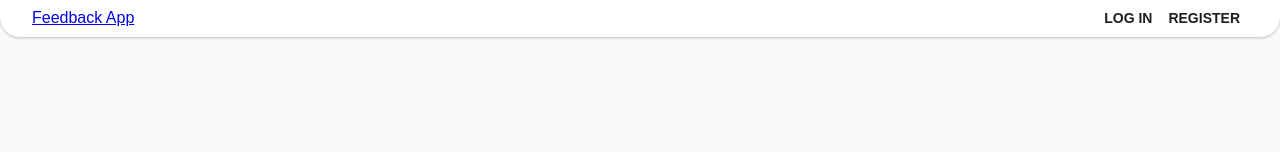
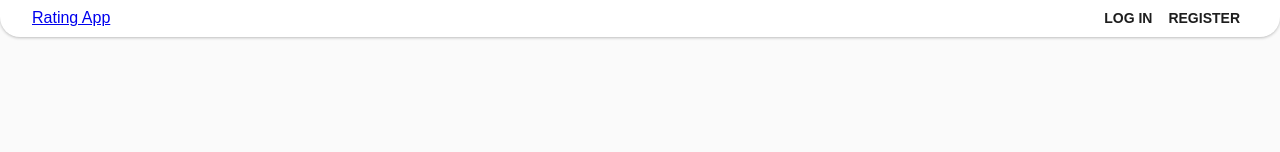
Before and after one commit to ArtemIvanko/Rating-App, a React (Create React App) app: page /home in a window 1280 px wide. Shown: the top 152 px of the page. Built offline with nearby package versions, Linux system fonts and the light colour scheme; no server answers; the database is empty.

Commit message:
Constant Feedback -> Rating

```diff
--- a/src/constant/constant.ts
+++ b/src/constant/constant.ts
@@ -1 +1 @@
-export const BRAND_NAME = "Feedback App";
+export const BRAND_NAME = "Rating App";
```
